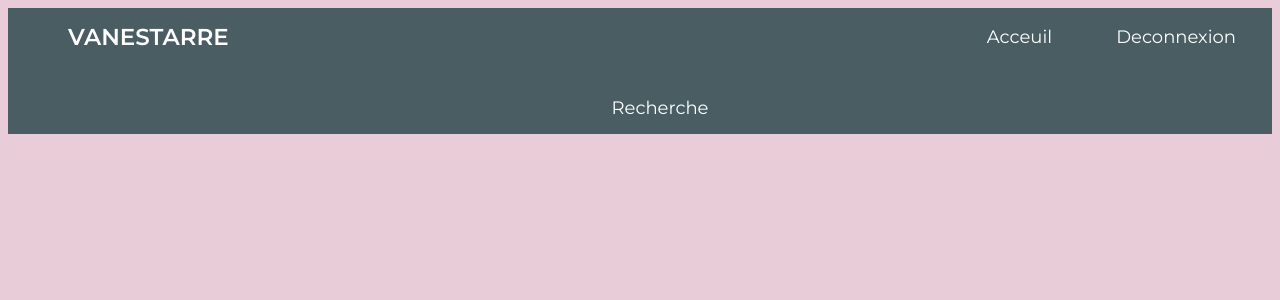
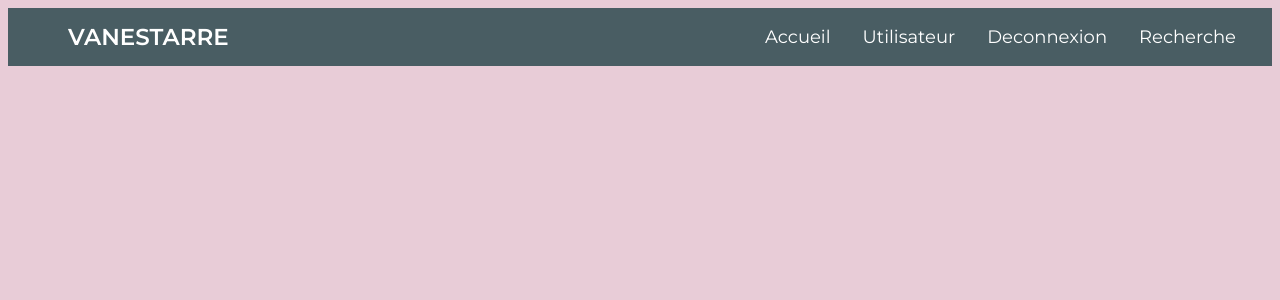
Before and after one commit to houlaidahamada/Projet-Web, a PHP site: page /pages/user.php in a window 1280 px wide. Shown: the top 300 px of the page. Run offline with PHP 8.4, Linux system fonts and the light colour scheme; the visitor is signed in with stand-in values (Sample User, id 1).

Commit message:
Navbar Fixed User

```diff
--- a/pages/user.php
+++ b/pages/user.php
@@ -28,19 +28,18 @@ if(!isset($_SESSION['suid']))
     <link href="https://fonts.googleapis.com/css2?family=Poppins:wght@200&display=swap" rel="stylesheet">
 
 </head>
+
 <header id="navHeader">
 		<nav id="navigationMenu">
         			  <ul>
         				 <li class="logo">Vanestarre</li>
-            <li class="items"><a href="../index.php">Acceuil</a></li>
-            <li class="items"><a href="../pages/user.php"></a></li>
-            <li class="items"><a href="../config/deconnexion.php" >Deconnexion</a></li>
+                         <li class="items"><a href="index.php">Accueil</a></li>
+        				 <li class="items"><a href="pages/user.php">Utilisateur</a></li>
+        				 <li class="items"><a href="config/deconnexion.php">Deconnexion</a></li>
         				 <li class="btn"><a href="#"><i class="fas fa-bars"></i></a></li>
-        </ul>
-        <ul>
                          <li class="items"><a href="#">Recherche</a></li>
                       </ul>
-    </nav id="navigationMenu">
+        </nav>
 </header>
 
 <body>
```
Lines whose indentation alone changed are shown as unchanged.
